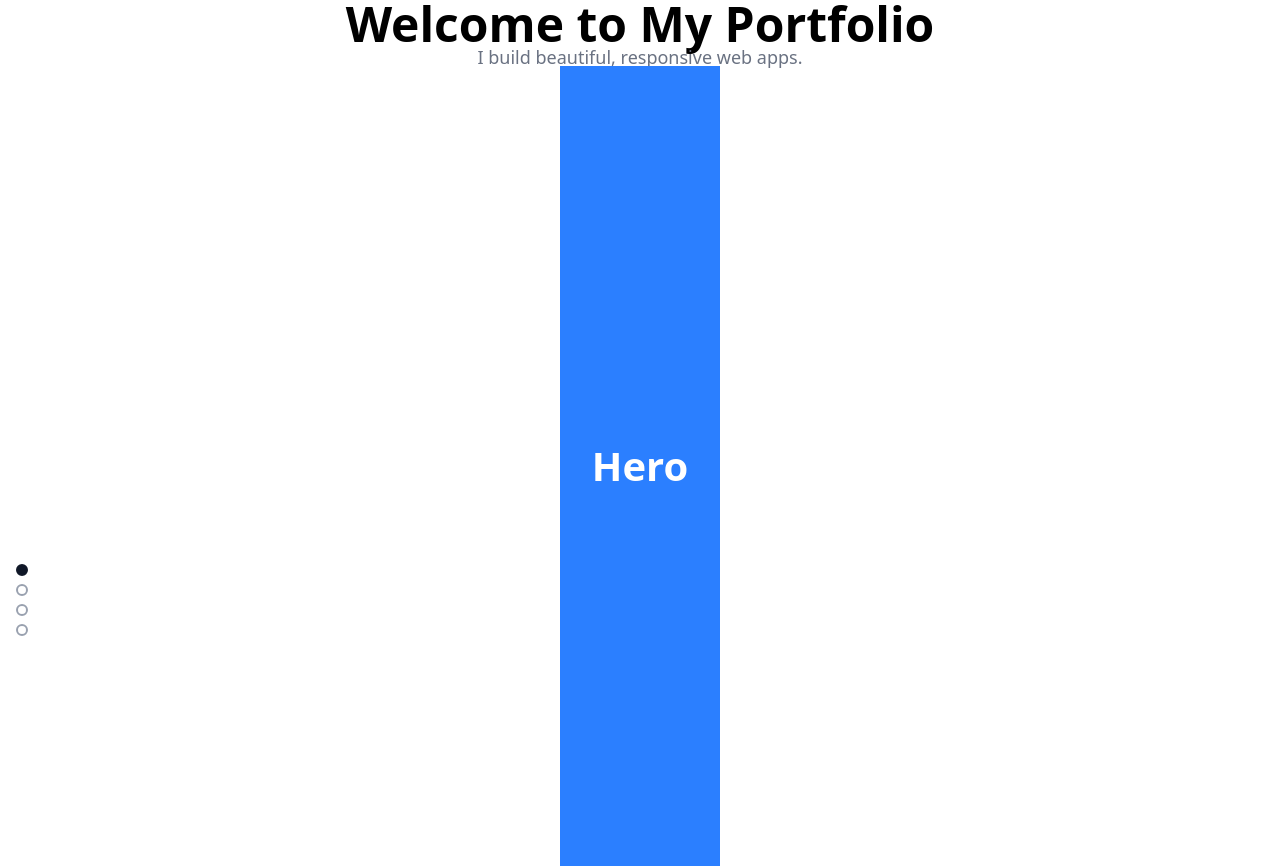
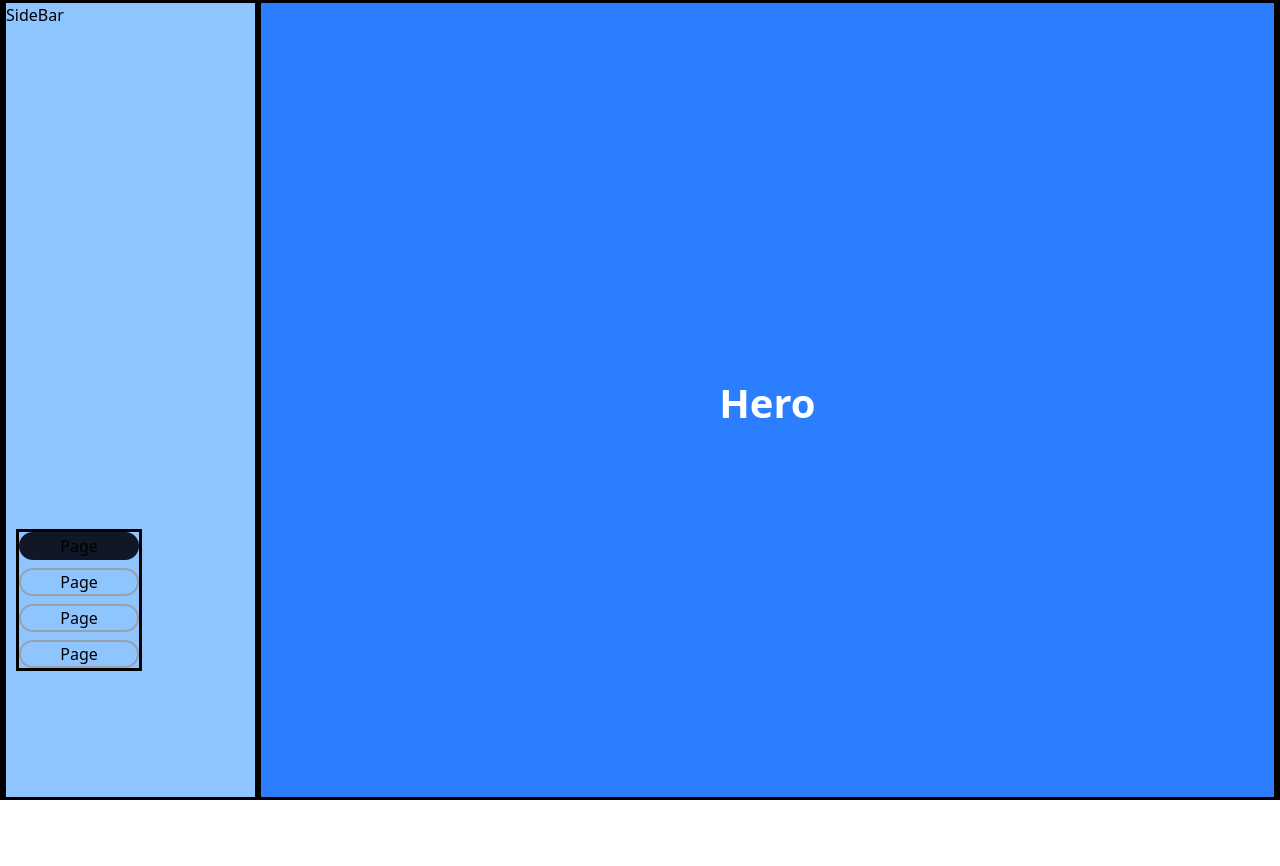
Before and after one commit to haylietan/haylie-portfolio-2025, a Next.js app: page / in a window 1280 px wide. After the commit the page ends 800 px from the top, so only its background shows below. Built offline with nearby package versions, Linux system fonts and the light colour scheme.

Commit message:
Divided up screen into divs and working carousel

```diff
--- a/src/app/(pages)/_components/EmblaCarousel.tsx
+++ b/src/app/(pages)/_components/EmblaCarousel.tsx
@@ -31,7 +31,7 @@ export default function EmblaCarousel() {
   }, [emblaApi, onSelect]);
 
   return (
-    <div className="max-h-screen h-screen overflow-hidden">
+    <div className="h-full w-full">
       <div className="overflow-hidden h-full" ref={emblaRef}>
         <div className="flex flex-col h-full">
           <EmblaSlide title="Hero" color="bg-blue-500" />
@@ -42,17 +42,19 @@ export default function EmblaCarousel() {
       </div>
 
       {/* Vertical dot nav (optional on right edge) */}
-      <div className="absolute left-4 top-3/4 -translate-y-1/2 flex flex-col gap-2">
+      <div className="absolute left-4 top-3/4 -translate-y-1/2 flex flex-col gap-2 border-3">
         {scrollSnaps.map((_, index) => (
           <button
             key={index}
             onClick={() => scrollTo(index)}
-            className={`w-3 h-3 rounded-full border-2 transition-colors duration-200 ${
+            className={`w-30 rounded-full border-2 transition-colors duration-200 ${
               index === selectedIndex
                 ? 'bg-gray-900 border-gray-900'
                 : 'bg-transparent border-gray-400'
             }`}
-          />
+            >
+              Page
+            </button>
         ))}
       </div>
     </div>
--- a/src/app/page.tsx
+++ b/src/app/page.tsx
@@ -10,10 +10,13 @@ import EmblaCarousel from "./(pages)/_components/EmblaCarousel";
 
 export default function Page() {
   return (
-    <main className="min-h-screen flex flex-col items-center justify-center p-6 text-center">
-      <h1 className="text-4xl font-bold">Welcome to My Portfolio</h1>
-      <p className="mt-4 text-lg text-gray-500">I build beautiful, responsive web apps.</p>
-      <EmblaCarousel/>
+    <main className="max-h-screen flex flex-row items-center justify-center p-6 text-center border-3 bg-red-100 grow-0">
+      {/* <h1 className="text-4xl font-bold">Welcome to My Portfolio</h1>
+      <p className="mt-4 text-lg text-gray-500">I build beautiful, responsive web apps.</p> */}
+      <div className="w-1/5 h-full bg-blue-300 max-h-screenw-full h-screen flex border-3 radius-10">SideBar</div>
+      <div className="w-4/5 h-full flex flex-row bg-red-200 border-3 h-screen overflow-hidden">
+        <EmblaCarousel/>
+      </div>
     </main>
   );
 }
```
